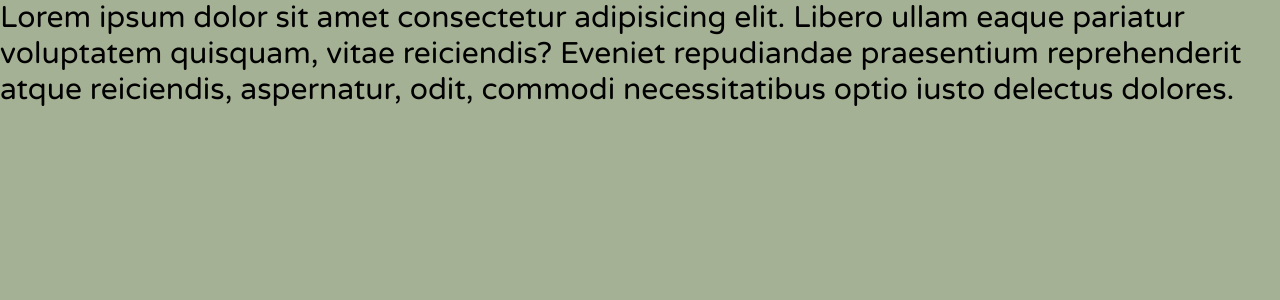
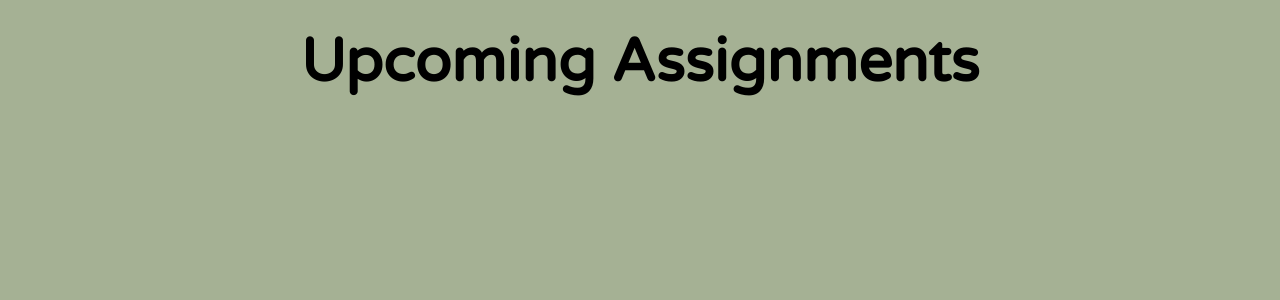
Before and after one commit to hannah2520/Beary-Time, a Next.js app: page /assignment in a window 1280 px wide. Shown: the top 300 px of the page. Built offline with nearby package versions, Linux system fonts and the light colour scheme.

Commit message:
Add header to assignment page

```diff
--- a/src/app/assignment/page.tsx
+++ b/src/app/assignment/page.tsx
@@ -1,7 +1,7 @@
 export default function Assignment() {
     return (
-        <div className="bg-[#a5b194] h-screen">
-            <p className="text-3xl">Lorem ipsum dolor sit amet consectetur adipisicing elit. Libero ullam eaque pariatur voluptatem quisquam, vitae reiciendis? Eveniet repudiandae praesentium reprehenderit atque reiciendis, aspernatur, odit, commodi necessitatibus optio iusto delectus dolores.</p>
+        <div className="bg-[#a5b194] h-screen pt-8">
+            <header className="text-center text-6xl font-bold">Upcoming Assignments</header>
         </div>
     )
 }
```
